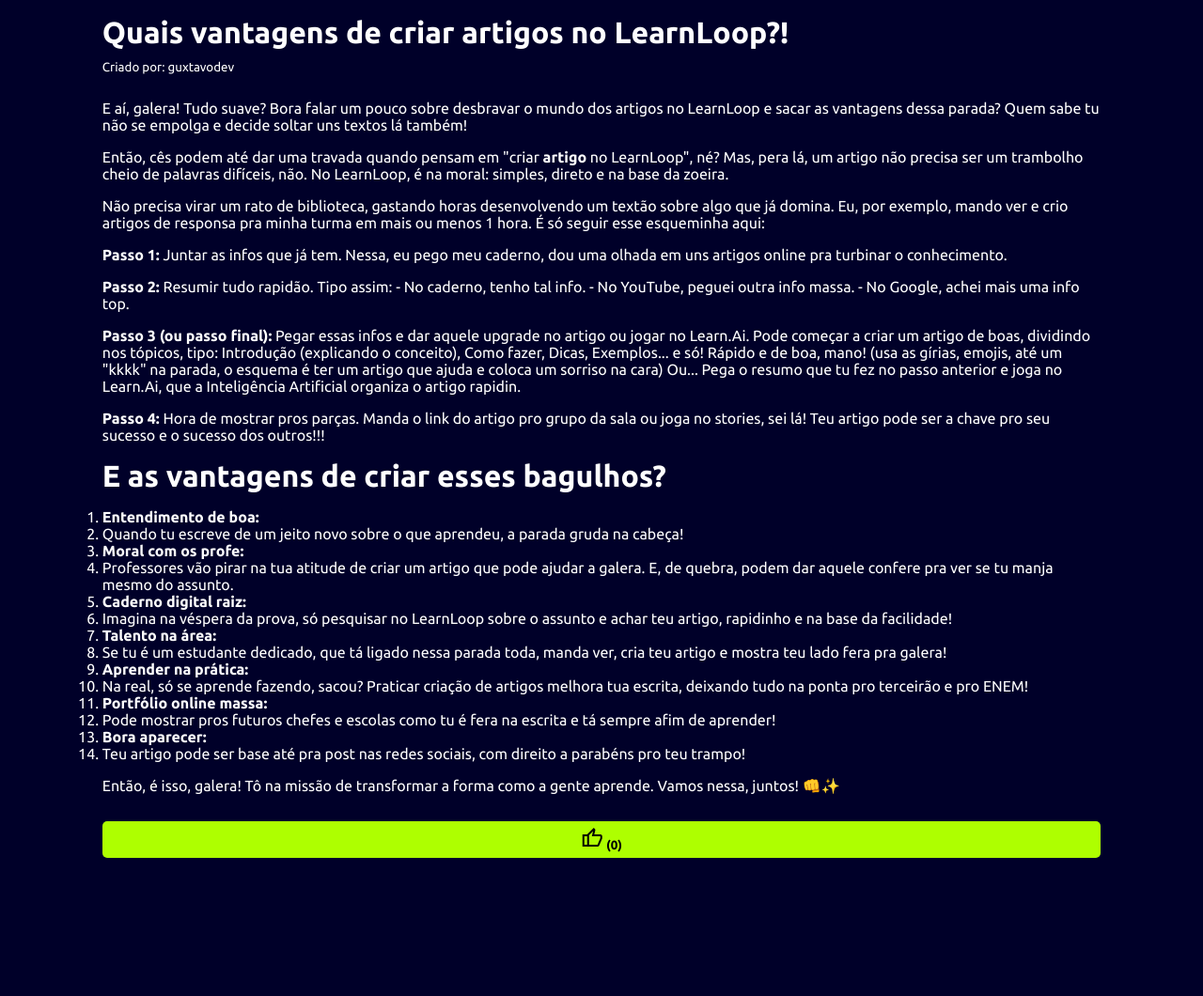
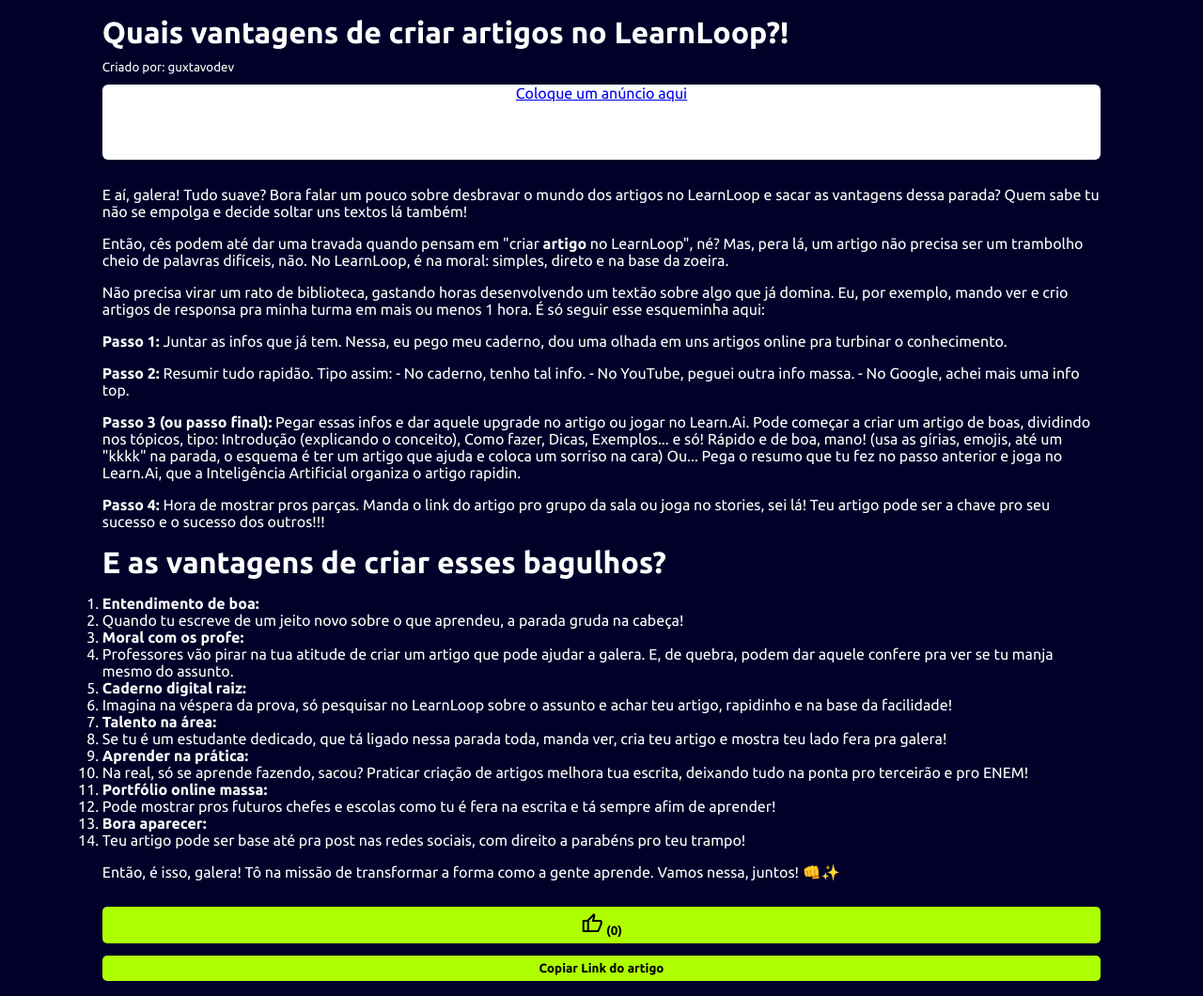
Before and after one commit to guxtavodev/learnloop, a Flask app: page /artigo/785d6e63-181e-44c1-af46-11ea42b04fa6 in a window 1280 px wide. Shown: the part 115-1175 px from the top of the page at 94% size. Before the commit the page ends 1028 px from the top, so only its background shows below. Run offline with Flask 3, Linux system fonts and the light colour scheme; data comes from the database, SQL or seed files in the repository; some libraries are stand-ins or nearby versions; some web fonts are replaced.

Commit message:
update: novo botao de copiar link do artigo

```diff
--- a/app/static/css/default.css
+++ b/app/static/css/default.css
@@ -100,6 +100,14 @@ small a{
   color: #fff;
 }
 
+section{
+  width: 100%;
+  height: 5em;
+  background: #fff;
+  text-align: center;
+  border-radius: 6px;
+}
+
 @media screen and (max-width: 1000px) {
   .container{
     width: 100%;
--- a/app/templates/post.html
+++ b/app/templates/post.html
@@ -9,6 +9,8 @@
     flex-direction: column;
     gap: 1em;
   }
+
+
 </style>
 {% endblock %}
 
@@ -17,6 +19,9 @@
   <h3>{{artigo.titulo}}</h3>
   <small>Criado por: {{autor.username}}</small>
 
+  <section>
+    <a href="https://instagram.com/learnloop.of">Coloque um anúncio aqui</a>
+  </section>
   <div id="conteudo">
     <p >{{artigo.texto | safe}}</p>
   </div>
@@ -30,6 +35,7 @@
 {% if session['user'] == artigo.autor %}
     <button onclick="deleteArtigo()" style="margin-top: 1em;">Deletar Artigo</button>
     {% endif %}
+    <button style="margin-top: 1em;" onclick="copiarToken('https://learnloop.site/artigo/{{artigo.id}}')">Copiar Link do artigo</button>
   </div>
 </div>
 
@@ -48,5 +54,24 @@
       })
     }
   }
+
+  function copiarToken(link) {
+    // Cria um elemento de texto temporário
+    let tempInput = document.createElement("input");
+    tempInput.value = link; // Define o valor do campo temporário como a string do link
+
+    // Adiciona o campo temporário ao documento
+    document.body.appendChild(tempInput);
+
+    // Seleciona e copia o valor do campo temporário
+    tempInput.select();
+    tempInput.setSelectionRange(0, 99999);
+    document.execCommand("copy");
+
+    // Remove o campo temporário
+    document.body.removeChild(tempInput);
+
+    alert("O link do artigo foi copiado");
+  }
 </script>
 {% endblock %}
```
